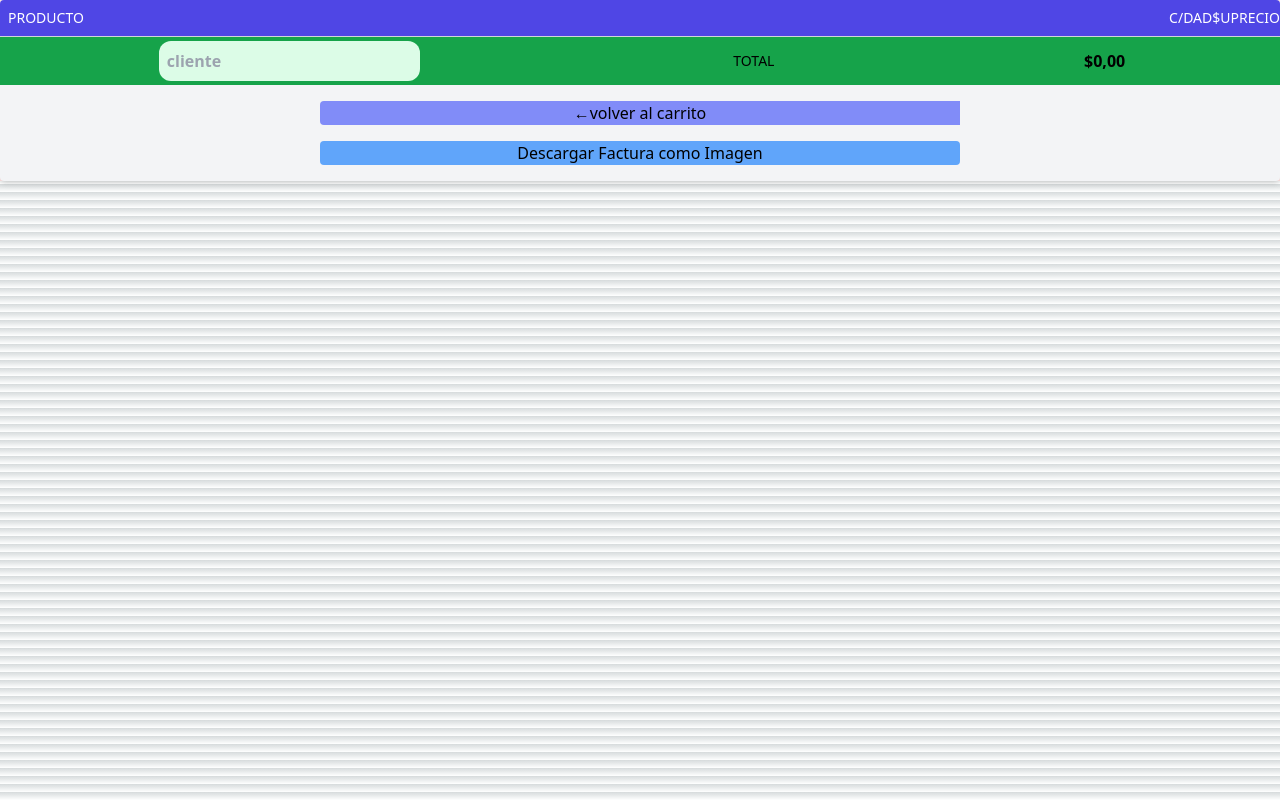
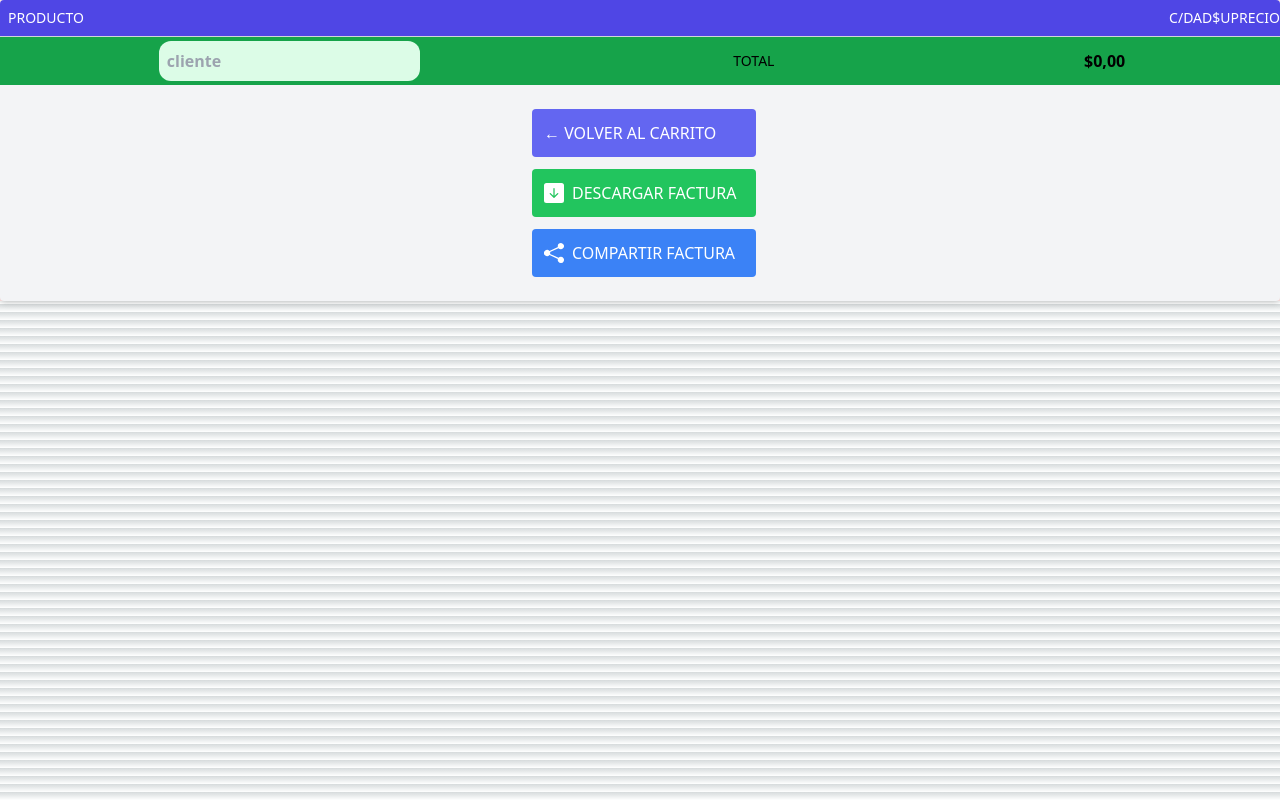
Before and after one commit to alancito1298/front-end-ecommerce, a Next.js app: page /resumen in a window 1280 px wide. Built offline with nearby package versions, Linux system fonts and the light colour scheme.

Commit message:
funcion compartir en facturacion y retoques de css

```diff
--- a/src/app/admin.js
+++ b/src/app/admin.js
@@ -106,8 +106,8 @@ const handleAddProduct = async (nuevoProducto) => {
               <td className="px-6 py-4 whitespace-nowrap text-sm text-gray-500">
                 ${Number.isFinite(producto.precioProducto) ? producto.precioProducto.toFixed(2) : 'N/A'}
               </td>
-              <td className="px-6 py-4 whitespace-nowrap text-sm font-medium">
-                <button className="bg-cyan-600 text-white px-4 py-2 rounded-md hover:bg-cyan-700 focus:outline-none focus:ring-2 focus:ring-cyan-600">Act</button>
+              <td className="px-6 py-4 whitespace-nowrap flex flex-col text-sm font-medium">
+                <button className="bg-cyan-600 text-white px-4 py-2 rounded-md  hover:bg-cyan-700 focus:outline-none focus:ring-2 focus:ring-cyan-600">Act</button>
                 <button onClick={() => handleDelete(productos.id)} className="bg-red-600 text-white px-4 py-2 rounded-md hover:bg-red-700 focus:outline-none focus:ring-2 focus:ring-red-600 ml-2">Eli</button>
               </td>
             </tr>
--- a/src/app/factura.js
+++ b/src/app/factura.js
@@ -6,7 +6,7 @@ import html2canvas from 'html2canvas';
 function Factura() {
   const [carrito, setCarrito] = useState([]);
   const [totalCarrito, setTotalCarrito] = useState(0);
-  const facturaRef = useRef(null); // Referencia al contenedor de la factura
+  const facturaRef = useRef(null);
 
   useEffect(() => {
     const iniciarCarrito = () => {
@@ -22,9 +22,7 @@ function Factura() {
     iniciarCarrito();
   }, []);
 
-  const obtenerSubtotal = (producto) => {
-    return producto.precioProducto * producto.quantity;
-  };
+  const obtenerSubtotal = (producto) => producto.precioProducto * producto.quantity;
 
   useEffect(() => {
     calcularTotal(carrito);
@@ -49,13 +47,36 @@ function Factura() {
     }
   };
 
+  const compartirFactura = async () => {
+    if (navigator.share && facturaRef.current) {
+      const canvas = await html2canvas(facturaRef.current);
+      const imagenURL = canvas.toDataURL('image/png');
+
+      const response = await fetch(imagenURL);
+      const blob = await response.blob();
+      const archivo = new File([blob], 'factura.png', { type: 'image/png' });
+
+      try {
+        await navigator.share({
+          title: 'Factura',
+          text: 'Aquí tienes la factura de tu compra.',
+          files: [archivo],
+        });
+      } catch (error) {
+        console.error("Error al compartir:", error);
+      }
+    } else {
+      alert("La funcionalidad de compartir no está soportada en este navegador.");
+    }
+  };
+
   return (
-    <div className='bg-red-100' >
+    <div className='bg-red-100'>
       <div className="mx-auto w-full h-vw max-w-7xl">
         <div className="flex flex-col items-center w-full">
-          <div className="bg-gray-100 shadow-md rounded overflow-hidden w-full " >
-           <div ref={facturaRef}>
-            <table className="w-full" >
+          <div className="bg-gray-100 shadow-md rounded overflow-hidden w-full">
+            <div ref={facturaRef}>
+            <table className="w-full"  >
               <thead>
                 <tr className="border-b border-gray-300">
                   <th className="pl-2 text-start uppercase text-white bg-indigo-600 font-light text-sm w-full">Producto</th>
@@ -87,8 +108,22 @@ function Factura() {
               <div className='font-bold'>${formatearDinero(totalCarrito)}</div>
             </footer>
             </div>
-            <a href='/carrito' className='w-1/2 bg-indigo-400 block m-auto my-4 p-auto text-center rounded-l'>←volver al carrito</a>
-            <button onClick={descargarImagen} className='w-1/2 bg-blue-400 block m-auto my-4 p-auto text-center rounded'>Descargar Factura como Imagen</button>
+          <div className='flex flex-col items-center gap-3 m-6'>
+            <a href='/carrito' className='ml-2 h-12 bg-indigo-500 text-white p-0 gap-2 uppercase px-3 rounded flex flex-row items-center justify-start w-56'>← volver al carrito</a>
+            <button onClick={descargarImagen} className='ml-2 h-12 bg-green-500 text-white p-0 gap-2 uppercase px-3 rounded flex flex-row items-center justify-start w-56'>
+            <svg xmlns="http://www.w3.org/2000/svg" width="20" height="auto" fill="currentColor" class="bi bi-arrow-down-square-fill" viewBox="0 0 16 16">
+              <path d="M2 0a2 2 0 0 0-2 2v12a2 2 0 0 0 2 2h12a2 2 0 0 0 2-2V2a2 2 0 0 0-2-2zm6.5 4.5v5.793l2.146-2.147a.5.5 0 0 1 .708.708l-3 3a.5.5 0 0 1-.708 0l-3-3a.5.5 0 1 1 .708-.708L7.5 10.293V4.5a.5.5 0 0 1 1 0"/>
+            </svg>
+            Descargar Factura
+            </button>
+            <button onClick={compartirFactura} className='ml-2 h-12 bg-blue-500 text-white p-0 gap-2 uppercase px-3 rounded flex flex-row items-center justify-start w-56'>
+            <svg xmlns="http://www.w3.org/2000/svg" width="20" height="auto" fill="currentColor" class="bi bi-share-fill" viewBox="0 0 16 16">
+              <path d="M11 2.5a2.5 2.5 0 1 1 .603 1.628l-6.718 3.12a2.5 2.5 0 0 1 0 1.504l6.718 3.12a2.5 2.5 0 1 1-.488.876l-6.718-3.12a2.5 2.5 0 1 1 0-3.256l6.718-3.12A2.5 2.5 0 0 1 11 2.5"/>
+            </svg>
+            Compartir Factura
+            </button>
+            </div>
+
           </div>
         </div>
       </div>
--- a/src/app/productosAdministrador.js
+++ b/src/app/productosAdministrador.js
@@ -114,7 +114,7 @@ function ProductosAdmin() {
             productosFiltrados.map((producto) => (
               <div key={producto.productoId} className="flex flex-col ">
                 <div className="mt-0 flex justify-around items-center border-b-2 border-gray-200">
-                  <div className='w-1/2'>
+                  <div className='w-full'>
                     <h3 className="text-xl w m-4 p-0 flex-initial w-auto uppercase text-indigo-950">
                       {producto.nombreProducto || "sin nombre"}
                     </h3>
@@ -123,9 +123,9 @@ function ProductosAdmin() {
                       <small className='m-1'>$</small>{formatearDinero(producto.precioProducto)}
                     </p>
                   </div>
-                  <div className='flex felx-col items-center justify-start m-0'>
+                  <div className='flex flex-col gap-2 items-center justify-start m-0'>
                     <button
-                      className="ml-2 bg-red-500 text-white px-2 py-1 rounded flex-none w-14"
+                      className="ml-2 bg-red-500 text-white px-2 py-1 rounded flex-none w-12"
                       onClick={() => eliminarProducto(producto.productoId)}
                     >
                       <svg xmlns="http://www.w3.org/2000/svg" width="auto" height="auto" fill="currentColor" className="bi bi-trash3" viewBox="0 0 16 16">
@@ -134,7 +134,7 @@ function ProductosAdmin() {
                     </button>
 
                     <button
-                      className="ml-2 bg-yellow-500 text-white px-2 py-1 rounded flex-none w-14"
+                      className="ml-2 bg-yellow-500 text-white px-2 py-1 rounded flex-none w-12"
                       onClick={() => editarProducto(producto)}
                     >
                       <svg xmlns="http://www.w3.org/2000/svg" width="auto" height="auto" fill="currentColor" className="bi bi-pencil-square" viewBox="0 0 16 16">
```
